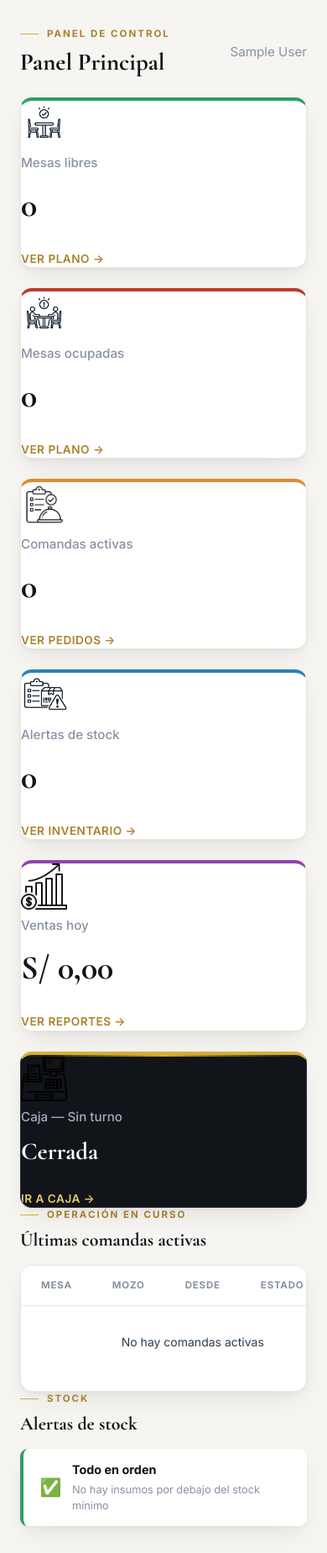
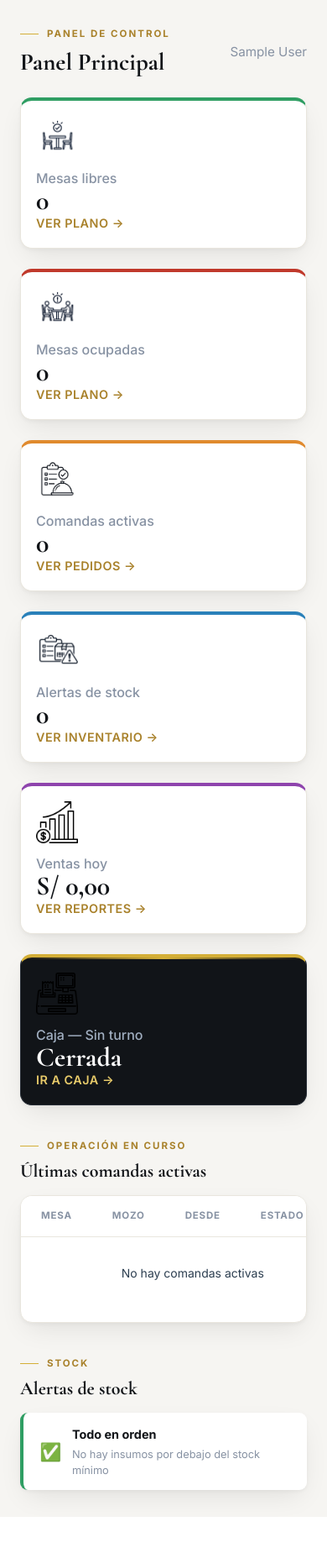
Before and after one commit to edwargreoz/Restaurante_08, a Django app: page /dashboard/ in a window 390 px wide. Shown: the part 65-1914 px from the top of the page at 84% size. After the commit the page ends 1871 px from the top, so only its background shows below. Run offline with Django 5.2, Linux system fonts and the light colour scheme; the visitor is signed in with stand-in values (Sample User, id 1); data comes from the database, SQL or seed files in the repository; data that the repository does not hold is empty; parts of the project's set-up code (start-up, migrations or seed data) failed here and were passed over.

Commit message:
feat: rediseño de dashboard y catálogo de platos - fix imagen upload, CSS Grid layouts, responsive, placeholders para imágenes faltantes

```diff
--- a/dominio/entidades/plato.py
+++ b/dominio/entidades/plato.py
@@ -16,6 +16,7 @@ class Plato:
     tiempo_preparacion_min: int = 15
     descripcion: str = ''
     receta_nombre: Optional[str] = None
+    imagen_url: Optional[str] = None
 
     def marcar_no_disponible(self) -> None:
         self.disponible = False
--- a/infraestructura/persistencia/repositorios/categoria_repo.py
+++ b/infraestructura/persistencia/repositorios/categoria_repo.py
@@ -52,6 +52,7 @@ class CategoriaRepository:
                     tiempo_preparacion_min=p.tiempo_preparacion_min,
                     descripcion=p.descripcion or '',
                     receta_nombre=p.receta.nombre if p.receta else None,
+                    imagen_url=p.imagen.url if p.imagen else None,
                 )
                 for p in c.platos.all()
             ]
--- a/static/css/style.css
+++ b/static/css/style.css
@@ -234,13 +234,14 @@ a { color: inherit; text-decoration: none; }
 }
 .card-link {
     display: inline-block;
-    margin-top: 1.2rem;
+    margin-top: auto;
     color: var(--gold-dark);
     font-size: 0.85rem;
     font-weight: 600;
     text-transform: uppercase;
     letter-spacing: 0.5px;
     transition: color 0.2s;
+    z-index: 1;
 }
 .card-link:hover { color: var(--gold); }
 .card-img-top { height: 200px; object-fit: cover; }
@@ -265,6 +266,72 @@ a { color: inherit; text-decoration: none; }
 .card-dark .card-label { color: #a0aec0; }
 .card-dark .card-number { color: #fff; }
 .card-dark .card-link { color: var(--gold-light); }
+
+/* === Dashboard Cards === */
+.dashboard-grid {
+    display: grid;
+    grid-template-columns: repeat(4, 1fr);
+    gap: 1.5rem;
+    margin-top: 1.5rem;
+}
+.dashboard-card {
+    position: relative;
+    display: flex;
+    flex-direction: column;
+    min-height: 220px;
+    padding: 24px;
+    box-sizing: border-box;
+    border-radius: var(--r-md);
+}
+.dashboard-card .card-icon {
+    width: 50px;
+    height: 50px;
+    margin-bottom: 14px;
+    flex-shrink: 0;
+}
+.dashboard-card .card-label {
+    font-size: 1rem;
+    line-height: 1.3;
+}
+.dashboard-card .card-number {
+    margin: auto 0;
+    font-size: 2.4rem;
+    line-height: 1;
+}
+.dashboard-card .card-link {
+    font-size: 0.9rem;
+    margin-top: auto;
+}
+.dashboard-card.stretched-link::after {
+    content: '';
+    position: absolute;
+    inset: 0;
+    z-index: 0;
+}
+@media (max-width: 1024px) {
+    .dashboard-grid { grid-template-columns: repeat(2, 1fr); }
+}
+@media (max-width: 640px) {
+    .dashboard-grid {
+        grid-template-columns: 1fr;
+    }
+    .dashboard-card {
+        min-height: 180px;
+        padding: 18px;
+    }
+    .dashboard-card .card-number { font-size: 2rem; }
+}
+
+/* === Operation Section (Dashboard) === */
+.operation-section {
+    margin-top: 40px;
+}
+.operation-section h2 {
+    font-family: 'Cormorant Garamond', serif;
+    font-size: 22px;
+    font-weight: 700;
+    margin-bottom: 16px;
+}
 
 /* === Eyebrow === */
 .eyebrow {
--- a/templates/core/dashboard.html
+++ b/templates/core/dashboard.html
@@ -11,27 +11,27 @@
     <span class="page-user">{{ request.user.get_full_name|default:request.user.username }}</span>
 </div>
 
-<div class="card-grid">
+<div class="dashboard-grid">
     {% if user|has_group:'Mozo' %}
-    <div class="card card-green">
+    <div class="card dashboard-card card-green">
         <img src="{% static 'icons/MesasLibres.png' %}" class="card-icon" alt="">
         <p class="card-label">Mesas libres</p>
         <p class="card-number">{{ mesas_libres }}</p>
         <a href="{% url 'plano_mesas' %}" class="card-link stretched-link">Ver plano →</a>
     </div>
-    <div class="card card-red">
+    <div class="card dashboard-card card-red">
         <img src="{% static 'icons/MesasOcupadas.png' %}" class="card-icon" alt="">
         <p class="card-label">Mesas ocupadas</p>
         <p class="card-number">{{ mesas_ocupadas }}</p>
         <a href="{% url 'plano_mesas' %}" class="card-link stretched-link">Ver plano →</a>
     </div>
-    <div class="card card-orange">
+    <div class="card dashboard-card card-orange">
         <img src="{% static 'icons/comandaActiva.png' %}" class="card-icon" alt="">
         <p class="card-label">Comandas activas</p>
         <p class="card-number">{{ comandas_activas }}</p>
         <a href="{% url 'plano_mesas' %}" class="card-link stretched-link">Ver pedidos →</a>
     </div>
-    <div class="card card-blue">
+    <div class="card dashboard-card card-blue">
         <img src="{% static 'icons/Alertastock.png' %}" class="card-icon" alt="">
         <p class="card-label">Alertas de stock</p>
         <p class="card-number">{{ alertas_stock }}</p>
@@ -39,16 +39,16 @@
     </div>
     {% endif %}
     {% if user|has_group:'Cajero' %}
-    <div class="card card-purple">
+    <div class="card dashboard-card card-purple">
         <img src="{% static 'icons/ventasHoy.png' %}" class="card-icon" alt="">
         <p class="card-label">Ventas hoy</p>
         <p class="card-number">S/ {{ ventas_hoy|floatformat:2 }}</p>
         <a href="{% url 'reportes_turno' %}" class="card-link stretched-link">Ver reportes →</a>
     </div>
-    <div class="card {% if caja_actual and caja_actual.estado == 'ABIERTA' %}card-green{% else %}card-dark{% endif %}">
+    <div class="card dashboard-card {% if caja_actual and caja_actual.estado == 'ABIERTA' %}card-green{% else %}card-dark{% endif %}">
         <img src="{% static 'icons/caja.png' %}" class="card-icon" alt="">
         <p class="card-label">Caja — {{ caja_actual.turno|default:"Sin turno" }}</p>
-        <p class="card-number" style="font-size: 1.8rem;">
+        <p class="card-number">
             {% if caja_actual %}
                 {{ caja_actual.estado|estado_display }}
             {% else %}
@@ -61,9 +61,9 @@
 </div>
 
 {% if user|has_group:'Mozo' %}
-<section>
+<section class="operation-section">
     <div class="eyebrow">Operación en curso</div>
-    <h2 style="font-size:22px; margin-bottom:16px;">Últimas comandas activas</h2>
+    <h2>Últimas comandas activas</h2>
     <div class="table-wrapper">
         <table class="table">
             <thead>
@@ -94,9 +94,9 @@
     </div>
 </section>
 
-<section>
+<section class="operation-section">
     <div class="eyebrow">Stock</div>
-    <h2 style="font-size:22px; margin-bottom:16px;">Alertas de stock</h2>
+    <h2>Alertas de stock</h2>
     <div class="alert-list">
         {% for insumo in alertas_detalle %}
         <div class="alert-item {% if insumo.stock_actual == 0 %}alert-item-danger{% else %}alert-item-warning{% endif %}">
```
Also changed, not shown: other parts of static/css/style.css (+119 -26 lines), menu/views.py (+14 -4 lines), templates/menu/catalogo_platos.html (+17 -18 lines), 1 other file.
